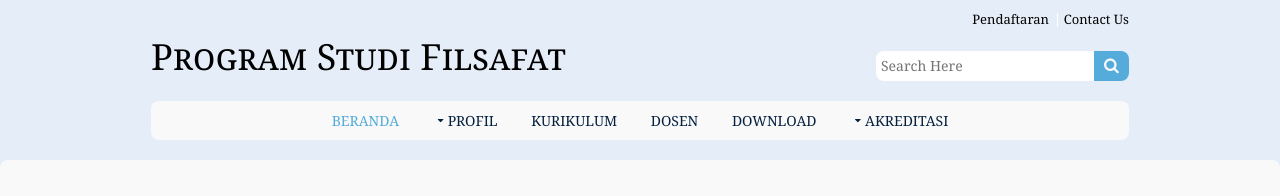
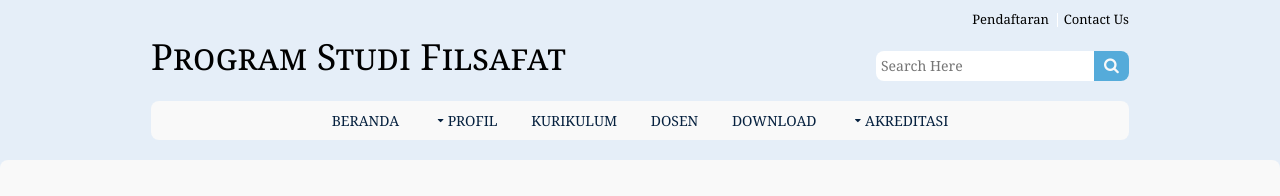
Before and after one commit to izzmiaulia/MBKMFILSAFAT.github.io, a plain HTML site: page Tentang.html in a window 1280 px wide. Shown: the top 196 px of the page. Drawn offline with Linux system fonts and the light colour scheme; a script that the page names is missing.

Commit message:
Update Tentang.html

```diff
--- a/Tentang.html
+++ b/Tentang.html
@@ -59,7 +59,7 @@
     <nav id="mainav" class="clear">
       <!-- ################################################################################################ -->
       <ul class="clear">
-        <li class="active"><a href="index.html">Beranda</a></li>
+        <li><a class="active" href="index.html">Beranda</a></li>
         <li><a class="drop" href="#">Profil</a>
           <ul>
             <li><a href="Tentang.html">Tentang</a></li>
```
